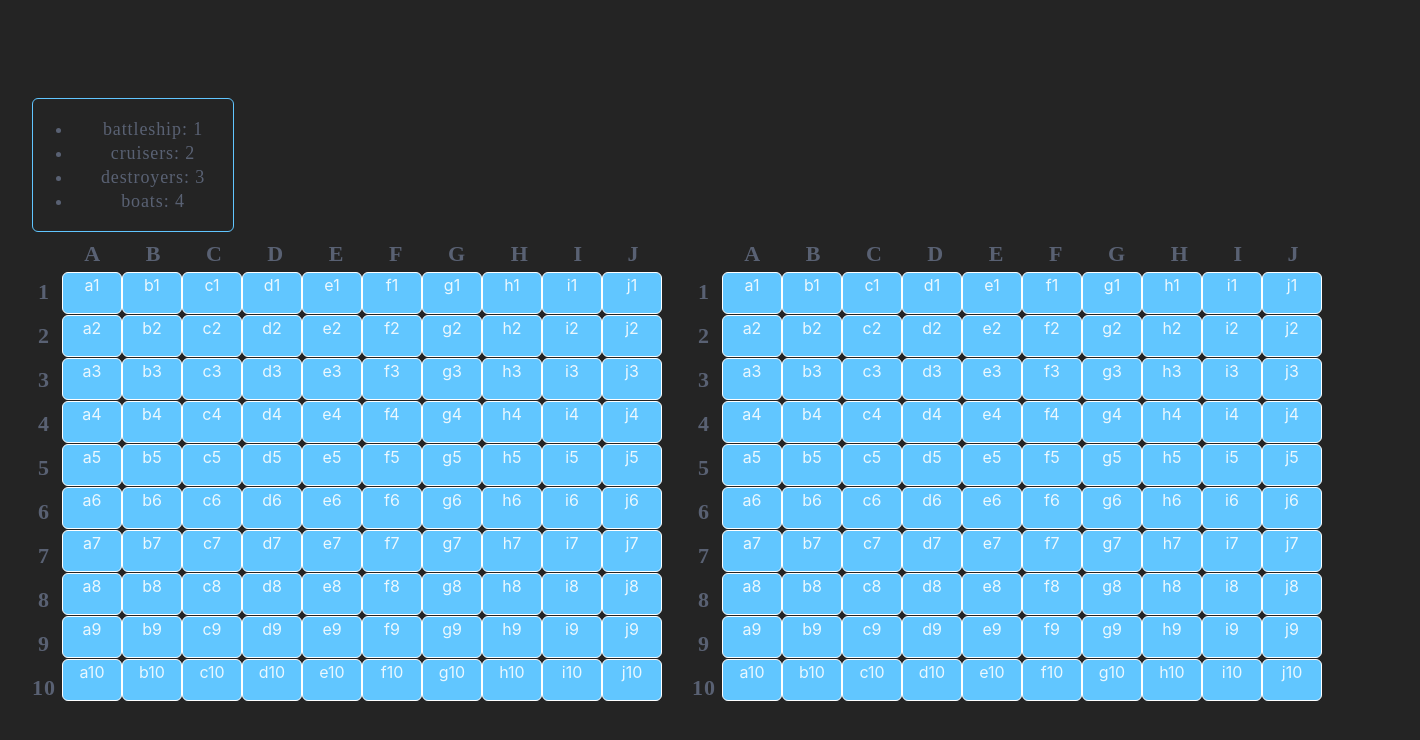
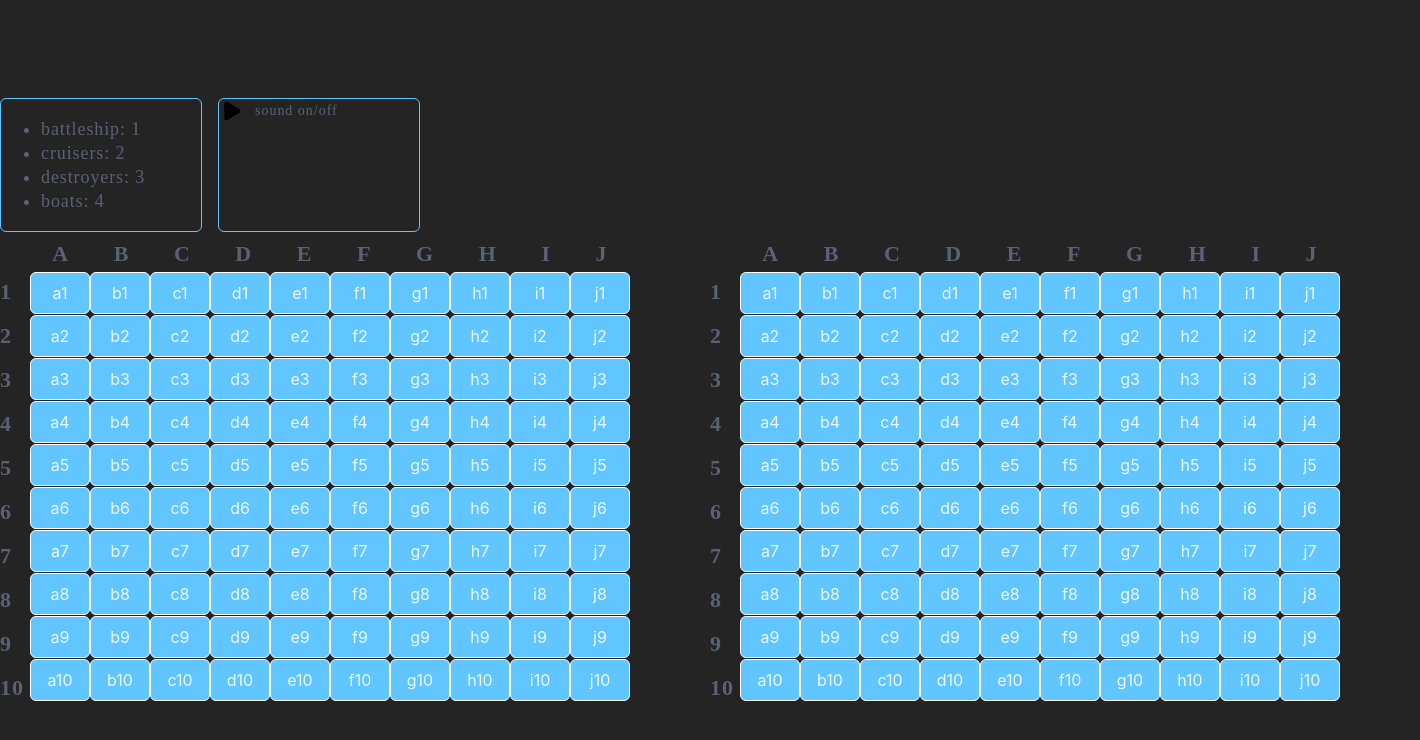
Before and after one commit to stimul777/sea_battle, a website built with Vite: page index.html in a window 1280 px wide. Shown: the whole page, 1420 px wide, since content can reach past the window. Built offline with nearby package versions, Linux system fonts and the light colour scheme; files whose address does not match are found by name.

Commit message:
[enemy-map] add иконки звука и поменял вызов функций

```diff
--- a/src/app/controllers/gridListener.ts
+++ b/src/app/controllers/gridListener.ts
@@ -3,7 +3,7 @@ import { ships } from '@/app/controllers/ships';
 import { sound } from '@/app/view/sound';
 
 //Слушатель событий с сетки
-export function GridListener() {
+export function gridListener() {
   const $myGrid = document.querySelector('.my-grid');
   const $enemyGrid = document.querySelector('.enemy-grid');
   const { setSound } = sound();
@@ -52,4 +52,4 @@ export function GridListener() {
   listenerMyGrid();
 }
 
-GridListener();
+gridListener();
--- /dev/null
+++ b/src/app/controllers/soundListener.ts
@@ -0,0 +1,24 @@
+export function soundListener() {
+  const $play: HTMLBaseElement = document.querySelector('.additions-icon_play') as HTMLBaseElement;
+  const $stop: HTMLBaseElement = document.querySelector('.additions-icon_stop') as HTMLBaseElement;
+
+  console.log('start!', $play);
+
+  const onPlay = () => {
+    $play?.addEventListener('click', (event: Event) => {
+      console.log('click', event);
+      $play.style.display = 'none';
+      $stop.style.display = 'block';
+    });
+  };
+
+  const onStop = () => {
+    $stop?.addEventListener('click', () => {
+      $play.style.display = 'block';
+      $stop.style.display = 'none';
+    });
+  };
+
+  onPlay();
+  onStop();
+}
--- /dev/null
+++ b/src/app/view/audioPlayer.ts
@@ -0,0 +1,19 @@
+// Виджет аудиоплеера
+export function onViewPlayer() {
+  const $wrapper: HTMLElement = document.querySelector('.wrapper-audio_player') as HTMLElement;
+
+  const iconPlay = document.createElement('div');
+  const iconStop = document.createElement('div');
+
+  iconPlay.classList.add('additions-icon_play');
+  iconStop.classList.add('additions-icon_stop');
+
+  iconPlay.classList.add('additions-icon_play');
+  iconStop.classList.add('additions-icon_stop');
+
+  const text = document.createElement('p');
+  text.classList.add('additions-icon_text');
+  text.textContent = 'sound on/off';
+
+  $wrapper.prepend(iconPlay, iconStop, text);
+}
--- a/src/app/view/index.ts
+++ b/src/app/view/index.ts
@@ -1,15 +1,24 @@
-export default function start() {
+export function start() {
   const $app = document.getElementById('app');
   const section_grid = document.createElement('section');
-  const section_pier = document.createElement('section');
+  const section_additions = document.createElement('section');
+  const section_pier = document.createElement('div');
+  const section_audioPlayer = document.createElement('div');
+
+  section_additions.classList.add('wrapper-additions');
 
   // pier
   section_pier.classList.add('wrapper-pier');
 
-  // grid
+  //audio_player;
+  section_audioPlayer.classList.add('wrapper-audio_player');
+
+  // add in grid
   section_grid.classList.add('wrapper-grid');
 
-  $app?.prepend(section_pier);
+  section_additions.prepend(section_pier, section_audioPlayer);
+
+  $app?.append(section_additions);
   $app?.append(section_grid);
 }
 start();
--- a/src/app/view/pier/pier.ts
+++ b/src/app/view/pier/pier.ts
@@ -5,5 +5,3 @@ export function onPier(): void {
   const $wrapper: HTMLElement = document.querySelector('.wrapper-pier') as HTMLElement;
   $wrapper.innerHTML = `<ul><li>battleship: ${ships.shipsRang.battleship}</li><li>cruisers: ${ships.shipsRang.cruisers}</li><li>destroyers: ${ships.shipsRang.destroyers}</li><li>boats: ${ships.shipsRang.boats}</li></ul>`;
 }
-
-onPier();
--- /dev/null
+++ b/src/assets/css/audioPlayer.css
@@ -0,0 +1,34 @@
+.wrapper-audio_player{
+  display: flex;
+  /* justify-content:flex-start; */
+  /* align-items: center; */
+  width: 200px;
+
+  border-radius: 6px;
+  border: 1px solid #61C6FF;
+}
+
+.additions-icon_play {
+  width: 24px;
+  height: 24px;
+  background: url('/src/assets/icons/play.svg');
+  cursor: pointer;
+}
+
+.additions-icon_stop {
+  display: none;
+  width: 24px;
+  height: 24px;
+  background: url('/src/assets/icons/stop.svg');
+  cursor: pointer;
+}
+
+.additions-icon_text {
+  margin: 0 0 0 12px;
+  font-family: 'Futura';
+  font-style: normal;
+  font-size: 14px;
+  letter-spacing: 0.07em;
+  color: rgba(113, 124, 150, 0.7);
+  /* border: 1px solid red; */
+}
--- a/src/assets/css/grid.css
+++ b/src/assets/css/grid.css
@@ -62,6 +62,9 @@
 }
 
 .square {
+  display: flex;
+  align-items: center;
+  justify-content: center;
   height: 40px;
   background: #61C6FF;
   border: 1.38636px solid #FFFFFF;
--- a/src/assets/css/index.css
+++ b/src/assets/css/index.css
@@ -1,4 +1,5 @@
 @import url('./main.css');
 @import url('./pier.css');
+@import url('./audioPlayer.css');
 @import url('./grid.css');
 @import url('./player.css');
--- a/src/assets/css/main.css
+++ b/src/assets/css/main.css
@@ -24,9 +24,17 @@ body {
 }
 
 
+
 #app {
-  max-width: 1280px;
+  /* max-width: 1280px; */
   margin: 0 auto;
-  padding: 2rem;
-  text-align: center;
+  /* padding: 2rem; */
+  /* text-align: center; */
 }
+
+.wrapper-additions {
+  display: flex;
+  justify-content: space-between;
+
+  width: 420px;
+}
--- a/src/assets/css/pier.css
+++ b/src/assets/css/pier.css
@@ -1,10 +1,10 @@
 .wrapper-pier{
   width: 200px;
-  border: 1px solid #61C6FF;
-  border-radius: 6px;
   font-family: 'Futura';
   font-style: normal;
   font-size: 18px;
   letter-spacing: 0.05em;
   color: rgba(113, 124, 150, 0.7);
+  border-radius: 6px;
+  border: 1px solid #61C6FF;
 }
--- a/src/main.ts
+++ b/src/main.ts
@@ -1,6 +1,11 @@
 import '@/assets/css/index.css';
 import '@/app/models/socket';
 import '@/app/view/index';
-import '@/app/view/pier/pier';
+import { onPier } from '@/app/view/pier/pier';
+onPier();
+import { onViewPlayer } from '@/app/view/audioPlayer';
+onViewPlayer();
 import '@/app/view/grid/grid';
 import '@/app/controllers/gridListener';
+import { soundListener } from '@/app/controllers/soundListener';
+soundListener();
```
Also changed, not shown: src/assets/icons/play.svg (added), src/assets/icons/stop.svg (added).
